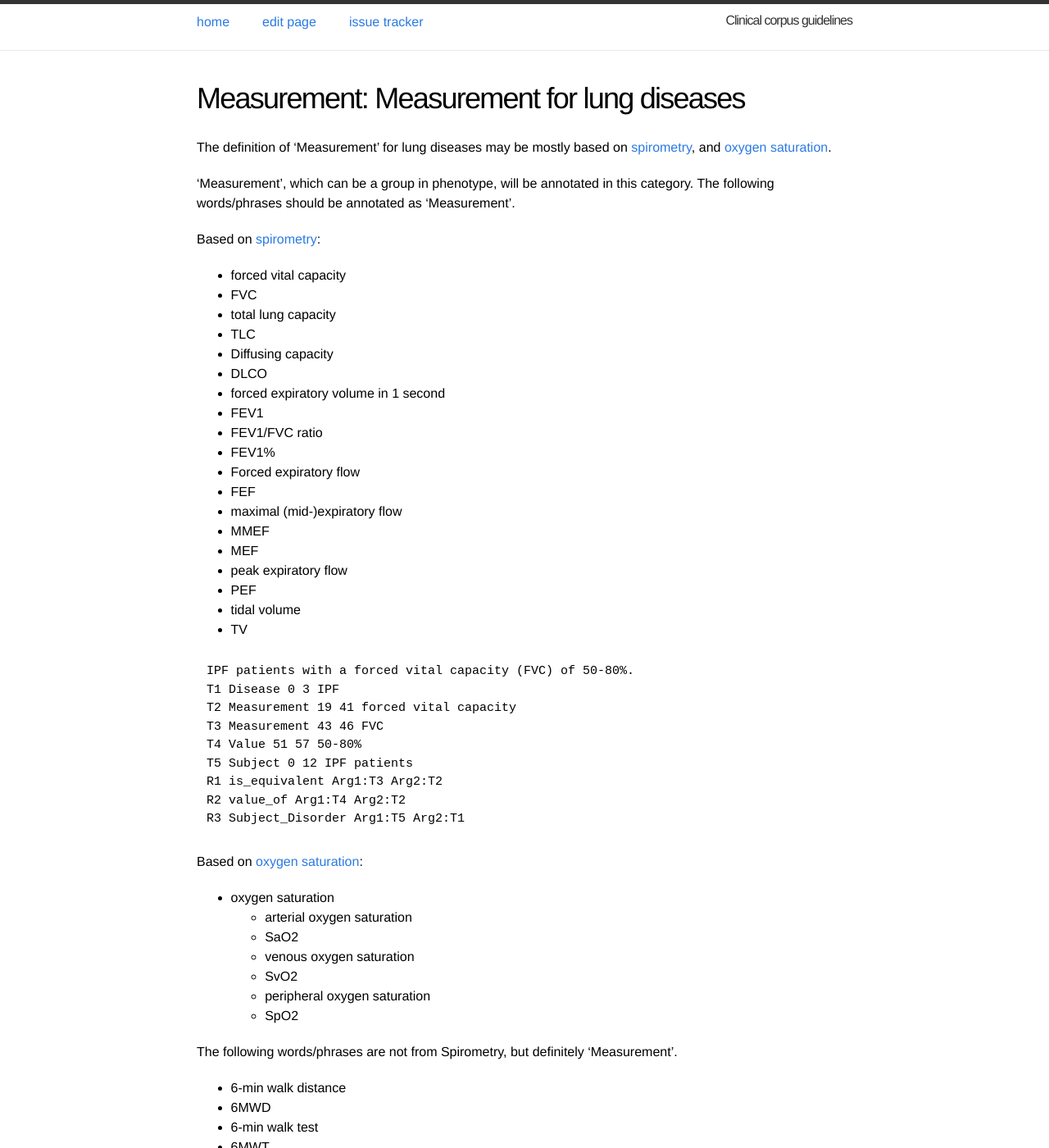
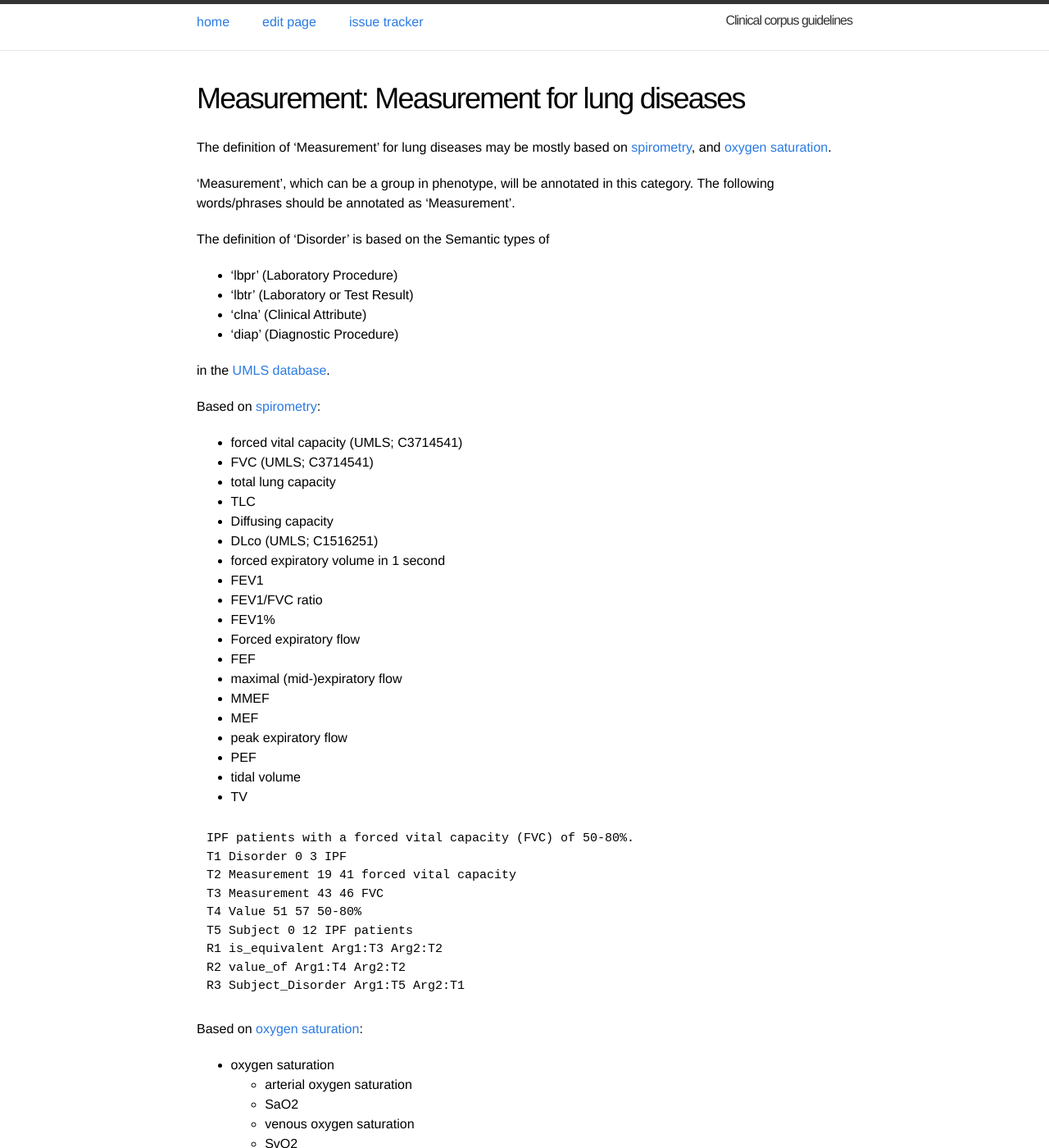
Before and after one commit to ezcatdb/clinicalcorpus-guidelines, a Jekyll site: the page built from _entity/Measurement.md, in a window 1280 px wide and 1400 px high. Shown: the whole window at 82% size. Built offline with Jekyll 4.4.1, drawn with Linux system fonts in a browser that asks for light colours; some of the changed text lies outside the part shown.

Commit message:
Update Measurement.md
To include Semantic type of UMLS and some UMLS IDs in Measurement.md

```diff
--- a/_entity/Measurement.md
+++ b/_entity/Measurement.md
@@ -10,13 +10,22 @@ The definition of 'Measurement' for lung diseases may be mostly based on <a href
 'Measurement', which can be a group in phenotype, will be annotated in this category.
 The following words/phrases should be annotated as 'Measurement'.
 
+The definition of 'Disorder' is based on the Semantic types of
+- 'lbpr' (Laboratory Procedure)
+- 'lbtr' (Laboratory or Test Result)
+- 'clna' (Clinical Attribute)
+- 'diap' (Diagnostic Procedure)
+
+in the <a href="https://www.nlm.nih.gov/research/umls/">UMLS database</a>.
+
+
 Based on <a href="https://en.wikipedia.org/wiki/Spirometry">spirometry</a>:
-- forced vital capacity
-- FVC
+- forced vital capacity (UMLS; C3714541)
+- FVC (UMLS; C3714541)
 - total lung capacity
 - TLC
 - Diffusing capacity
-- DLCO
+- DLco (UMLS; C1516251)
 - forced expiratory volume in 1 second
 - FEV1
 - FEV1/FVC ratio
@@ -35,7 +44,7 @@ Based on <a href="https://en.wikipedia.org/wiki/Spirometry">spirometry</a>:
 
 ~~~ ann
 IPF patients with a forced vital capacity (FVC) of 50-80%.
-T1 Disease 0 3 IPF
+T1 Disorder 0 3 IPF
 T2 Measurement 19 41 forced vital capacity
 T3 Measurement 43 46 FVC
 T4 Value 51 57 50-80%
@@ -56,10 +65,10 @@ Based on <a href="https://en.wikipedia.org/wiki/Oxygen_saturation_(medicine)">ox
 
 
 The following words/phrases are not from Spirometry, but definitely 'Measurement'.
-- 6-min walk distance
-- 6MWD
-- 6-min walk test
-- 6MWT
+- 6-min walk distance (UMLS; C4055399)
+- 6MWD (UMLS; C4055399)
+- 6-min walk test (UMLS; C4055399)
+- 6MWT (UMLS; C4055399)
 - cardiopulmonary exercise test
 - cardiac stress test
 - cardiac diagnostic test
```
